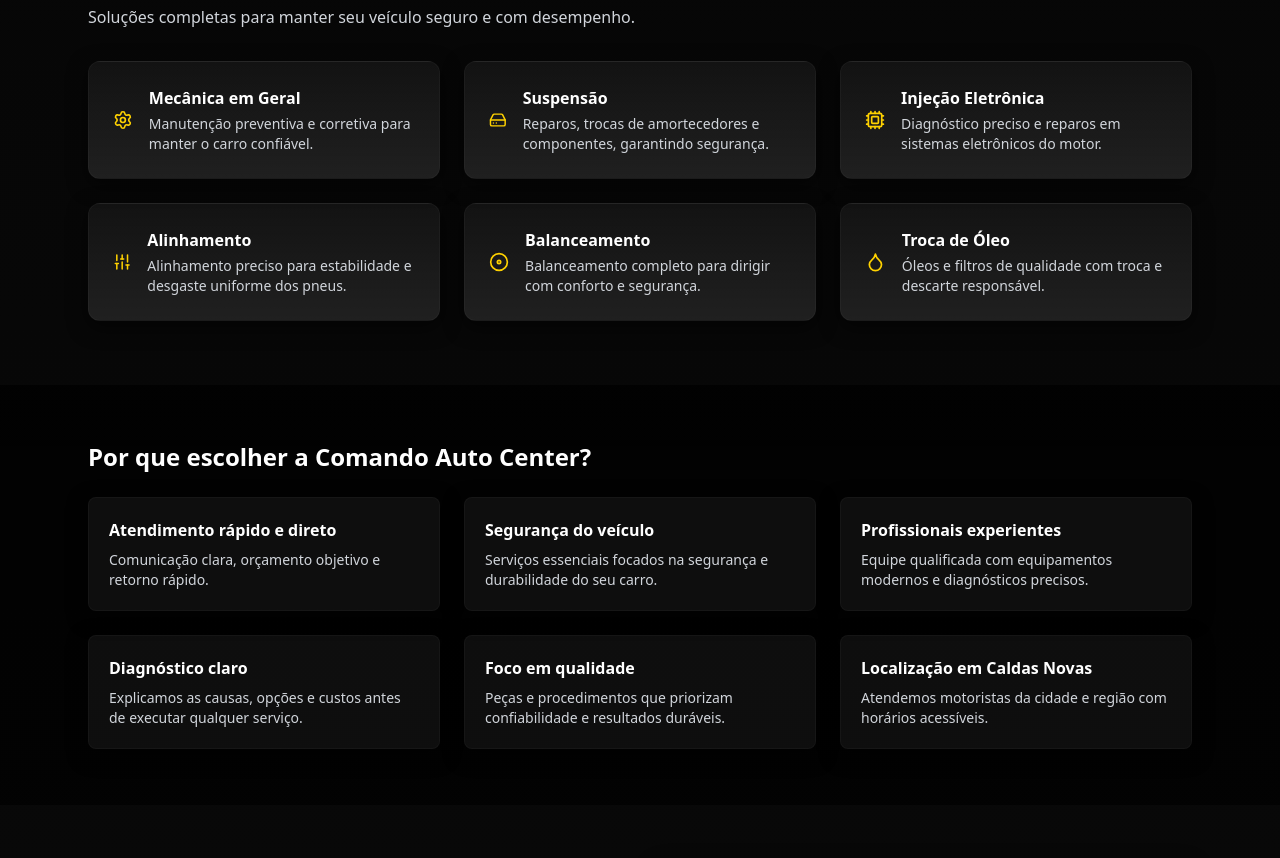
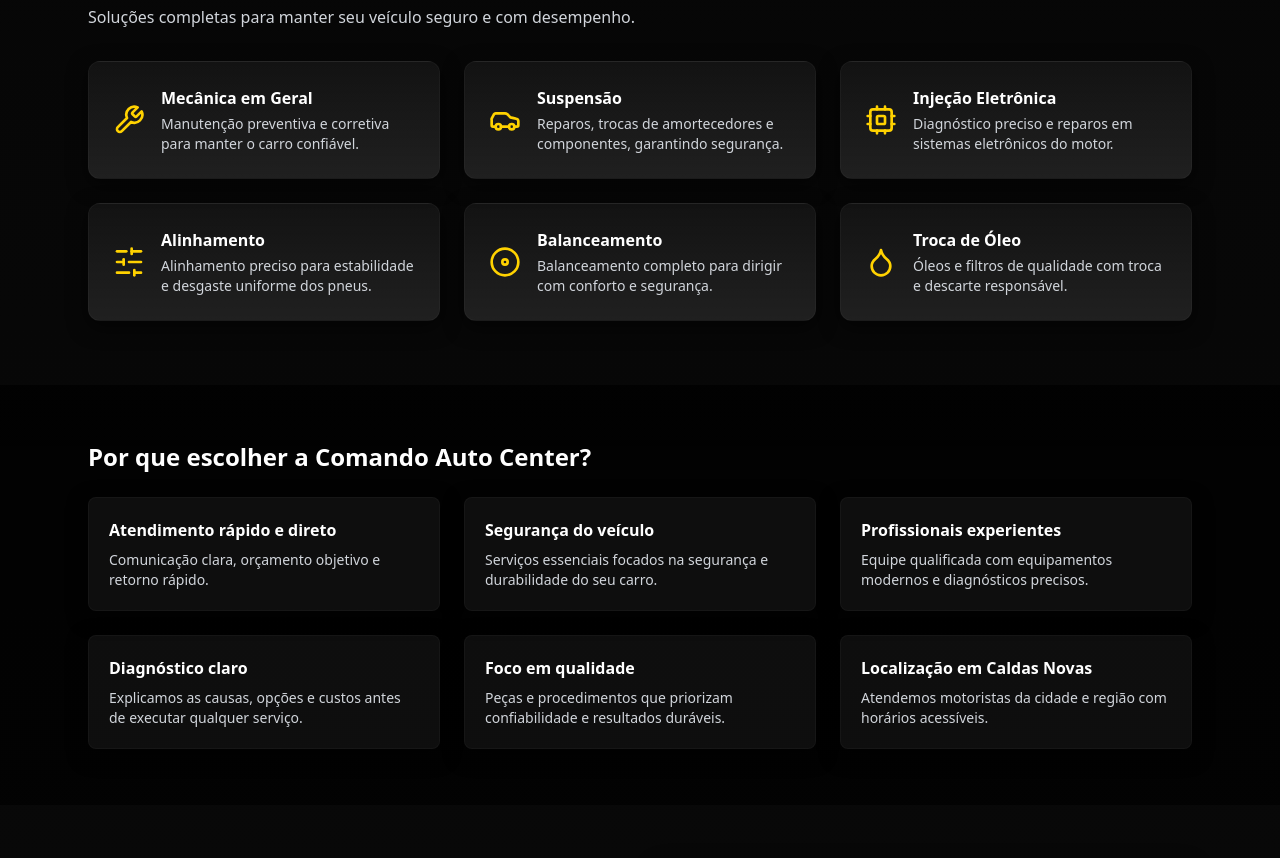
Before and after one commit to samuelrvg/comandoautocenter, a plain HTML site: page index.html in a window 1280 px wide. Shown: the part 813-1671 px from the top of the page. Drawn offline with nearby package versions, Linux system fonts and the light colour scheme.

Commit message:
melhoria icones

```diff
--- a/index.html
+++ b/index.html
@@ -30,9 +30,6 @@
       }
     }
   </script>
-
-  <!-- Lucide icons -->
-  <script src="https://cdn.jsdelivr.net/npm/lucide@0.264.0/dist/lucide.min.js"></script>
 
   <style>
     html { scroll-behavior: smooth; }
@@ -153,7 +150,7 @@
 
         <!-- Mobile menu button -->
         <button id="menuBtn" aria-label="Abrir menu" aria-expanded="false" aria-controls="mobileMenu" class="md:hidden p-2 rounded bg-white/5">
-          <svg data-lucide="menu" class="lucide lucide-menu" xmlns="http://www.w3.org/2000/svg" width="24" height="24" viewBox="0 0 24 24" fill="none" stroke="currentColor" stroke-width="2" stroke-linecap="round" stroke-linejoin="round"><path d="M3 12h18M3 6h18M3 18h18"></path></svg>
+          <svg xmlns="http://www.w3.org/2000/svg" width="24" height="24" viewBox="0 0 24 24" fill="none" stroke="currentColor" stroke-width="2" stroke-linecap="round" stroke-linejoin="round" aria-hidden="true"><path d="M3 12h18M3 6h18M3 18h18"></path></svg>
         </button>
       </div>
     </div>
@@ -211,7 +208,7 @@
         <!-- Card template -->
         <article class="p-6 rounded-xl bg-gradient-to-b from-white/5 to-white/10 card-border transition hover:from-white/10 hover:to-white/15">
           <div class="flex items-center gap-4">
-            <svg data-lucide="settings" class="text-comandoYellow w-8 h-8" aria-hidden="true"></svg>
+            <svg xmlns="http://www.w3.org/2000/svg" class="text-comandoYellow w-8 h-8 shrink-0" viewBox="0 0 24 24" fill="none" stroke="currentColor" stroke-width="2" stroke-linecap="round" stroke-linejoin="round" aria-hidden="true"><path d="M14.7 6.3a1 1 0 0 0 0 1.4l1.6 1.6a1 1 0 0 0 1.4 0l3.77-3.77a6 6 0 0 1-7.94 7.94l-6.91 6.91a2.12 2.12 0 0 1-3-3l6.91-6.91a6 6 0 0 1 7.94-7.94l-3.76 3.76z"/></svg>
             <div>
               <h4 class="font-semibold">Mecânica em Geral</h4>
               <p class="text-gray-300 text-sm mt-1">Manutenção preventiva e corretiva para manter o carro confiável.</p>
@@ -221,7 +218,7 @@
 
         <article class="p-6 rounded-xl bg-gradient-to-b from-white/5 to-white/10 card-border transition hover:from-white/10 hover:to-white/15">
           <div class="flex items-center gap-4">
-            <svg data-lucide="hard-drive" class="text-comandoYellow w-8 h-8" aria-hidden="true"></svg>
+            <svg xmlns="http://www.w3.org/2000/svg" class="text-comandoYellow w-8 h-8 shrink-0" viewBox="0 0 24 24" fill="none" stroke="currentColor" stroke-width="2" stroke-linecap="round" stroke-linejoin="round" aria-hidden="true"><path d="M19 17h2c.6 0 1-.4 1-1v-3c0-.9-.7-1.7-1.5-1.9C18.7 10.6 16 10 16 10s-1.3-1.4-2.2-2.3c-.5-.4-1.1-.7-1.8-.7H5c-.6 0-1.1.4-1.4.9l-1.5 2.8A2 2 0 0 0 2 12v4c0 .6.4 1 1 1h2"/><circle cx="7" cy="17" r="2"/><path d="M9 17h6"/><circle cx="17" cy="17" r="2"/></svg>
             <div>
               <h4 class="font-semibold">Suspensão</h4>
               <p class="text-gray-300 text-sm mt-1">Reparos, trocas de amortecedores e componentes, garantindo segurança.</p>
@@ -231,7 +228,7 @@
 
         <article class="p-6 rounded-xl bg-gradient-to-b from-white/5 to-white/10 card-border transition hover:from-white/10 hover:to-white/15">
           <div class="flex items-center gap-4">
-            <svg data-lucide="cpu" class="text-comandoYellow w-8 h-8" aria-hidden="true"></svg>
+            <svg xmlns="http://www.w3.org/2000/svg" class="text-comandoYellow w-8 h-8 shrink-0" viewBox="0 0 24 24" fill="none" stroke="currentColor" stroke-width="2" stroke-linecap="round" stroke-linejoin="round" aria-hidden="true"><rect width="16" height="16" x="4" y="4" rx="2"/><rect width="6" height="6" x="9" y="9" rx="1"/><path d="M15 2v2M15 20v2M2 15h2M2 9h2M20 15h2M20 9h2M9 2v2M9 20v2"/></svg>
             <div>
               <h4 class="font-semibold">Injeção Eletrônica</h4>
               <p class="text-gray-300 text-sm mt-1">Diagnóstico preciso e reparos em sistemas eletrônicos do motor.</p>
@@ -241,7 +238,7 @@
 
         <article class="p-6 rounded-xl bg-gradient-to-b from-white/5 to-white/10 card-border transition hover:from-white/10 hover:to-white/15">
           <div class="flex items-center gap-4">
-            <svg data-lucide="sliders" class="text-comandoYellow w-8 h-8" aria-hidden="true"></svg>
+            <svg xmlns="http://www.w3.org/2000/svg" class="text-comandoYellow w-8 h-8 shrink-0" viewBox="0 0 24 24" fill="none" stroke="currentColor" stroke-width="2" stroke-linecap="round" stroke-linejoin="round" aria-hidden="true"><line x1="21" x2="14" y1="4" y2="4"/><line x1="10" x2="3" y1="4" y2="4"/><line x1="21" x2="12" y1="12" y2="12"/><line x1="8" x2="3" y1="12" y2="12"/><line x1="21" x2="16" y1="20" y2="20"/><line x1="12" x2="3" y1="20" y2="20"/><line x1="14" x2="14" y1="2" y2="6"/><line x1="8" x2="8" y1="10" y2="14"/><line x1="16" x2="16" y1="18" y2="22"/></svg>
             <div>
               <h4 class="font-semibold">Alinhamento</h4>
               <p class="text-gray-300 text-sm mt-1">Alinhamento preciso para estabilidade e desgaste uniforme dos pneus.</p>
@@ -251,7 +248,7 @@
 
         <article class="p-6 rounded-xl bg-gradient-to-b from-white/5 to-white/10 card-border transition hover:from-white/10 hover:to-white/15">
           <div class="flex items-center gap-4">
-            <svg data-lucide="disc" class="text-comandoYellow w-8 h-8" aria-hidden="true"></svg>
+            <svg xmlns="http://www.w3.org/2000/svg" class="text-comandoYellow w-8 h-8 shrink-0" viewBox="0 0 24 24" fill="none" stroke="currentColor" stroke-width="2" stroke-linecap="round" stroke-linejoin="round" aria-hidden="true"><circle cx="12" cy="12" r="10"/><circle cx="12" cy="12" r="2"/></svg>
             <div>
               <h4 class="font-semibold">Balanceamento</h4>
               <p class="text-gray-300 text-sm mt-1">Balanceamento completo para dirigir com conforto e segurança.</p>
@@ -261,7 +258,7 @@
 
         <article class="p-6 rounded-xl bg-gradient-to-b from-white/5 to-white/10 card-border transition hover:from-white/10 hover:to-white/15">
           <div class="flex items-center gap-4">
-            <svg data-lucide="droplet" class="text-comandoYellow w-8 h-8" aria-hidden="true"></svg>
+            <svg xmlns="http://www.w3.org/2000/svg" class="text-comandoYellow w-8 h-8 shrink-0" viewBox="0 0 24 24" fill="none" stroke="currentColor" stroke-width="2" stroke-linecap="round" stroke-linejoin="round" aria-hidden="true"><path d="M12 22a7 7 0 0 0 7-7c0-2-1-3.9-3-5.5s-3.5-4-4-6.5c-.5 2.5-2 4.9-4 6.5C6 11.1 5 13 5 15a7 7 0 0 0 7 7z"/></svg>
             <div>
               <h4 class="font-semibold">Troca de Óleo</h4>
               <p class="text-gray-300 text-sm mt-1">Óleos e filtros de qualidade com troca e descarte responsável.</p>
@@ -537,9 +534,6 @@
         }
       });
     })();
-
-    // initialize lucide icons
-    if (window.lucide) { lucide.createIcons(); }
   </script>
 </body>
 </html>
```
